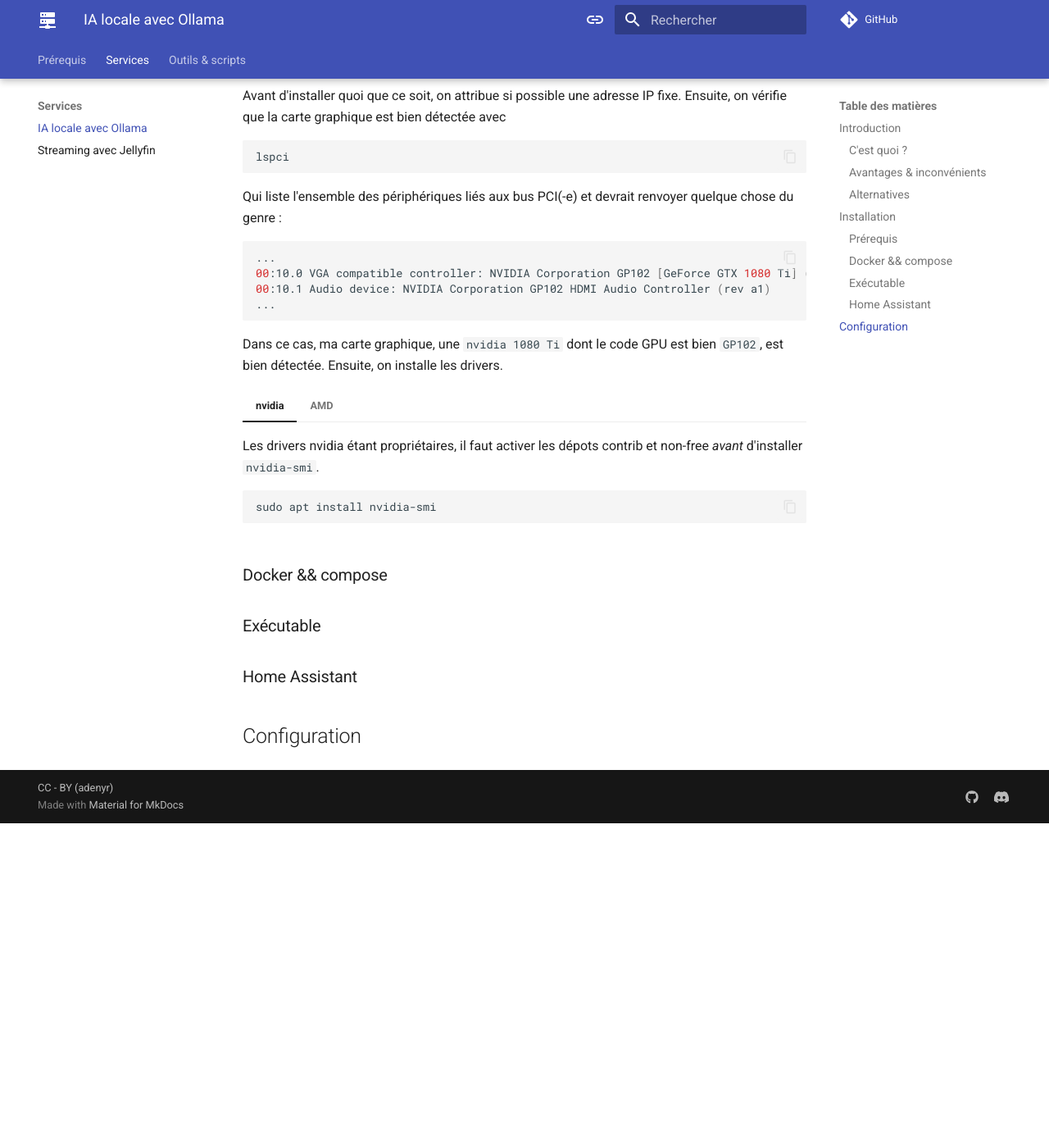
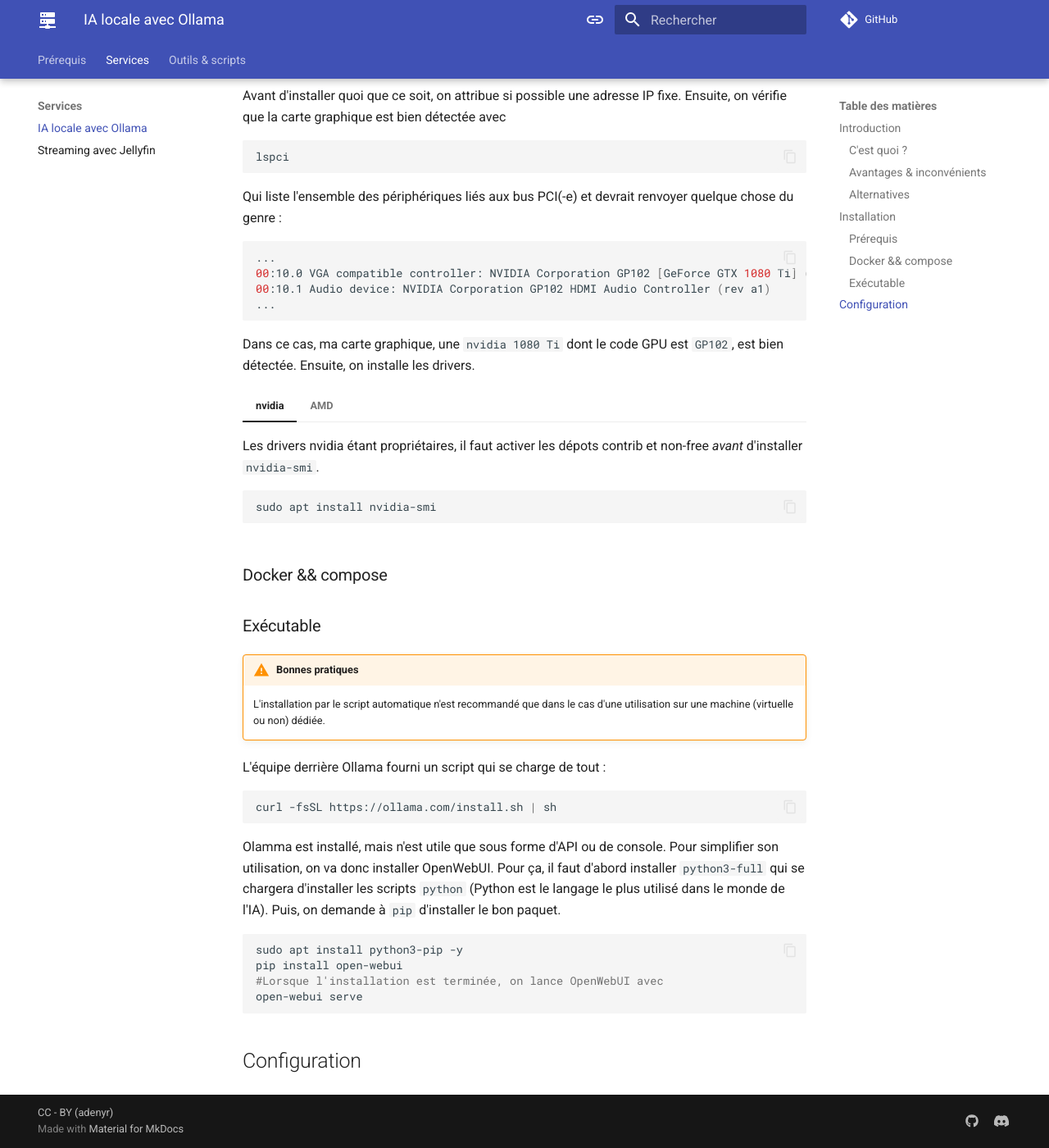
Before and after one commit to adenyrr/become.sh, an MkDocs documentation site: the page built from docs/services/ollama.md, in a window 1280 px wide and 1400 px high, scrolled down 1389 px. Shown: the whole window at 82% size. Built offline with MkDocs 1.6.1 and Material for MkDocs 9.7.7, drawn with Linux system fonts in a browser that asks for light colours; comment, search, counter and statistics services are not loaded; before the commit the page ends 2393 px from its top, so only the background shows below that.

Commit message:
Update ollama.md
add exécutable

````diff
--- a/docs/services/ollama.md
+++ b/docs/services/ollama.md
@@ -60,7 +60,7 @@
 ...
 ```
 
-Dans ce cas, ma carte graphique, une `nvidia 1080 Ti` dont le code GPU est bien `GP102`, est bien détectée. Ensuite, on installe les drivers.
+Dans ce cas, ma carte graphique, une `nvidia 1080 Ti` dont le code GPU est `GP102`, est bien détectée. Ensuite, on installe les drivers.
 
 === "nvidia"
 
@@ -75,6 +75,23 @@
 
 
 ### Docker && compose
+
 ### Exécutable
-### Home Assistant
+
+!!! warning "Bonnes pratiques"
+
+    L'installation par le script automatique n'est recommandé que dans le cas d'une utilisation sur une machine (virtuelle ou non) dédiée.
+
+L'équipe derrière Ollama fourni un script qui se charge de tout :
+``` bash
+curl -fsSL https://ollama.com/install.sh | sh
+```
+Olamma est installé, mais n'est utile que sous forme d'API ou de console. Pour simplifier son utilisation, on va donc installer OpenWebUI. Pour ça, il faut d'abord installer `python3-full` qui se chargera d'installer les scripts `python` (Python est le langage le plus utilisé dans le monde de l'IA). Puis, on demande à `pip` d'installer le bon paquet.
+``` bash
+sudo apt install python3-pip -y
+pip install open-webui
+#Lorsque l'installation est terminée, on lance OpenWebUI avec
+open-webui serve
+```
+
 ## Configuration
````
